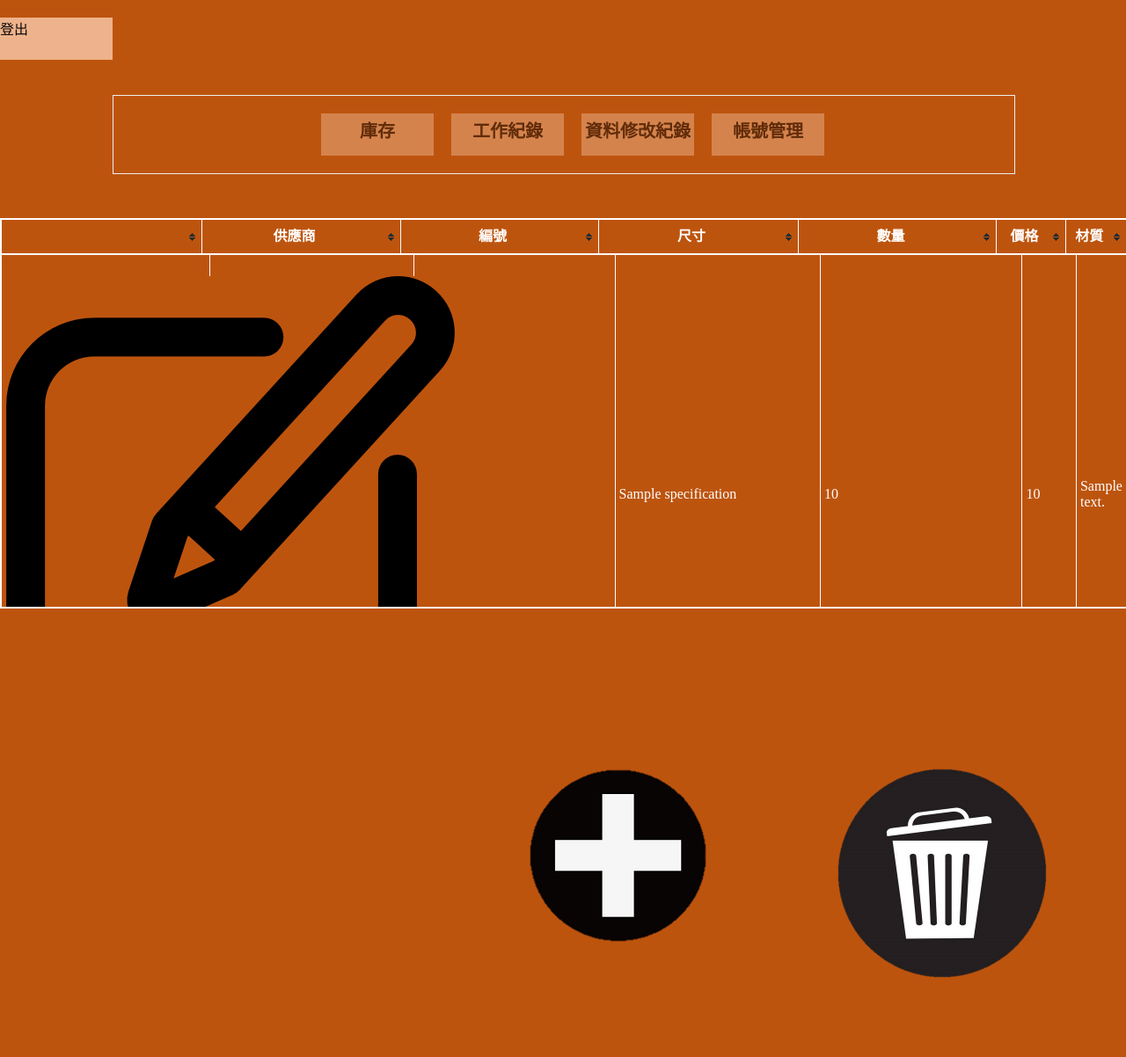
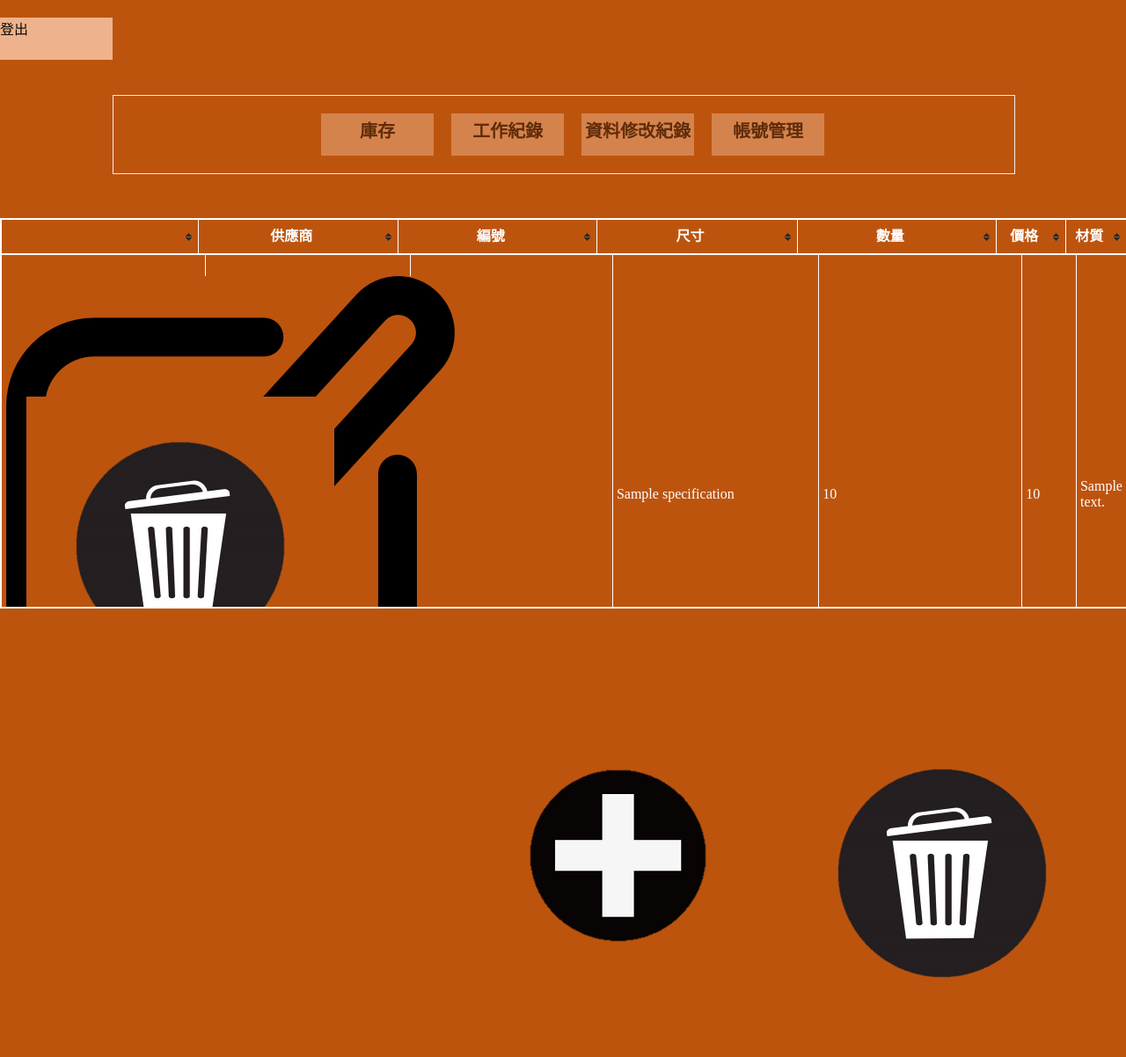
Before and after one commit to JamesWu789/Stock-manage-system, a Node project: template views/Tab_page.ejs in a window 1280 px wide. Shown: the whole page at 88% size. Run offline with Node 20 templates, Linux system fonts and the light colour scheme; the template is opened without the code that fills it: most values are stand-ins (such as "Sample title", 1, 10 or a date in 2020); some libraries are stand-ins or nearby versions.

Commit message:
Add delete page and delete function

```diff
--- a/models/product.js
+++ b/models/product.js
@@ -30,7 +30,6 @@ class Product {
                 console.log(result);
             })
             .catch(err => {
-                console.log('Add Product');
                 console.log(err);
             });
     }
@@ -65,11 +64,11 @@ class Product {
             });
     }
 
-    static deleteById(idNumber) {
+    static deleteById(prodId) {
         const db = getDb();
         return db
             .collection('products')
-            .deleteOne({ _id: new mongodb.ObjectId(idNumber) })
+            .deleteOne({ _id: new mongodb.ObjectId(prodId) })
             .then(result => {
                 console.log('Deleted');
             })
--- a/public/Tab_page.css
+++ b/public/Tab_page.css
@@ -24,6 +24,11 @@ a{
   background-color: rgb(238, 179, 140);
   height: 3rem;
   width: 8rem;
+}
+
+#edit-icon, #delete-icon{
+  block-size: 20px;
+  width: 20px;
 }
 
 .logout{
--- a/routes/Tab_page.js
+++ b/routes/Tab_page.js
@@ -7,8 +7,9 @@ const router = express.Router();
 const adminController_prod = require('../controllers/product');
 router.post('/main', adminController_prod.postAddProduct);
 router.get('/main', adminController_prod.getProducts);
-router.get('/main/edit-product/:productId', adminController_prod.getEditProduct)
+router.get('/main/edit-product/:productId', adminController_prod.getEditProduct);
 router.post('/main/edit-product', adminController_prod.postEditProduct);
+router.get('/main/delete-product/:productId', adminController_prod.getDeleteProduct);
 
 const adminController_work = require('../controllers/work');
 router.get('/work', adminController_work.getWorks);
--- a/views/Tab_page.ejs
+++ b/views/Tab_page.ejs
@@ -63,8 +63,13 @@
                     <% for (let num = 0; num < prods.length; num++){ %>
                         <tr>
                             <td>
-                                <a href="/main/edit-product/<%= prods[num]._id %>">
+                                <!-- 更改圖示 -->
+                                <a href="/main/edit-product/<%= prods[num]._id %>" id="edit-icon">
                                     <img src="/public/edit.png" alt="修改" id="<%=num%>">
+                                </a>
+                                <!-- 刪除圖示 -->
+                                <a href="/main/delete-product/<%= prods[num]._id %>" id="delete-icon">
+                                    <img src="/public/trash.png" alt="刪除" id="<%=num%>">
                                 </a>
                             </td>
                             <td>
```
Also changed, not shown: controllers/product.js (+10 -1 lines).
